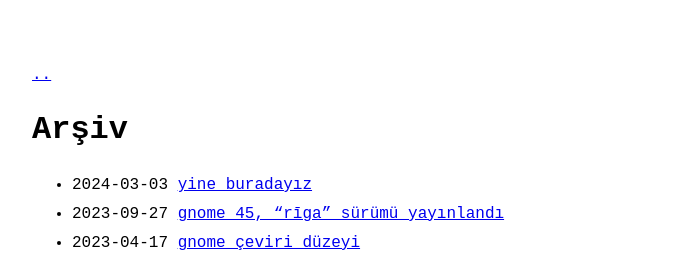
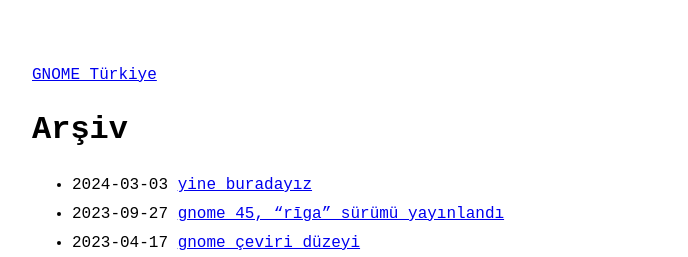
Before and after one commit to gnometurk/gnomeorgtr, a Jekyll site: the page built from arsiv.md, in a window 1280 px wide. Shown: the top 257 px of the page, without its empty margins (288-976 px from the left). Built offline with Jekyll 4.4.1, drawn with Linux system fonts in a browser that asks for light colours.

Commit message:
Use 'GNOME Türkiye' as '..'

```diff
--- a/_config.yml
+++ b/_config.yml
@@ -14,7 +14,7 @@ remote_theme: riggraz/no-style-please
 
 theme_config:
   appearance: "auto"
-  back_home_text: ".."
+  back_home_text: "GNOME Türkiye"
   date_format: "%Y-%m-%d"
   show_description: false
 
```
